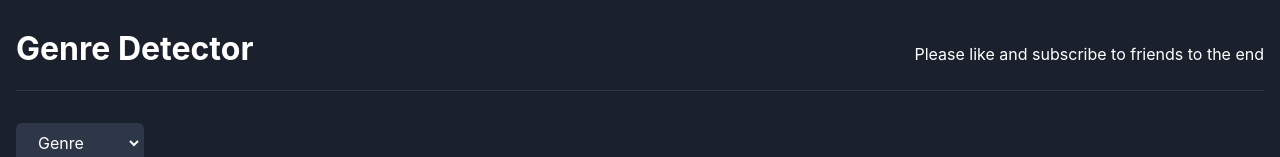
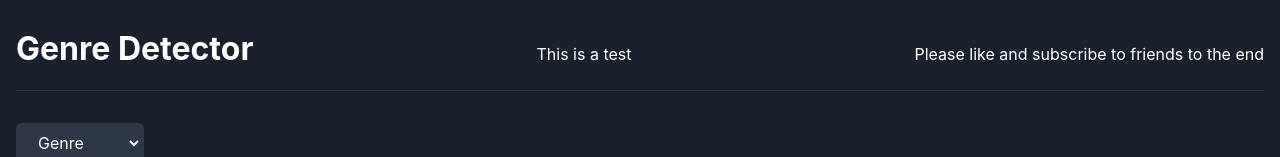
Before and after one commit to skurtz97/genredetector-client, a Next.js app: page / in a window 1280 px wide. Shown: the top 157 px of the page. Built offline with nearby package versions, Linux system fonts and the light colour scheme.

Commit message:
Added test text for new header.

```diff
--- a/components/header.tsx
+++ b/components/header.tsx
@@ -4,6 +4,7 @@ export function Header() {
     return (
         <header className={styles.header}>
             <h1>Genre Detector</h1>
+            <p>This is a test</p>
             <p>Please like and subscribe to friends to the end</p>
         </header>
     )
```
